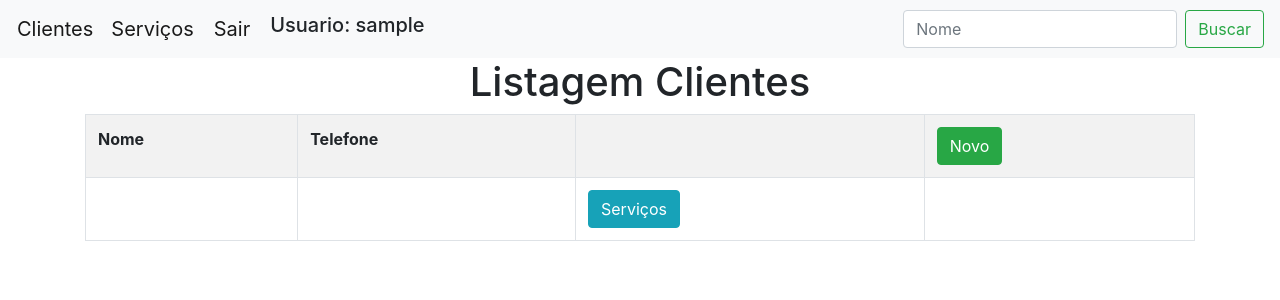
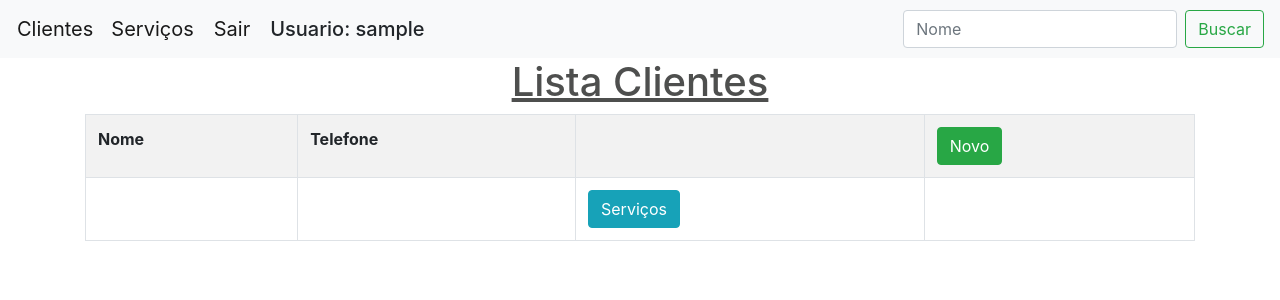
Before and after one commit to sergioBugaia/projeto_gleocar, a Django app: page / in a window 1280 px wide. Shown: the top 300 px of the page. Run offline with Django 4.2, Linux system fonts and the light colour scheme; the visitor is signed in with stand-in values (Sample User, id 1); data that the repository does not hold is empty.

Commit message:
Ajustes layout titulo e texto usuario

```diff
--- a/projeto_oficina/cliente/templates/oficina/clientes.html
+++ b/projeto_oficina/cliente/templates/oficina/clientes.html
@@ -12,7 +12,7 @@
                 {% endif %}
                 <td></td>
                 <td>
-                    <h5>Usuario: {{request.user.username}}</h5>
+                    <h5 style="margin-top: 7px;">Usuario: {{request.user.username}}</h5>
                 </td>
             </tr>
         </table>
@@ -22,9 +22,8 @@
             <button class="btn btn-outline-success my-2 my-sm-0" type="submit">Buscar</button>
         </form>
     </nav>
-
     <div class="container">
-        <h1 style='text-align:center;'>Listagem Clientes</h1>
+        <h1 style='text-align:center;'><u style="height: 5px;color: rgb(78, 79, 78);">Lista Clientes</u></h1>
         <table class="table table-striped table-bordered">
             <tr>
                 <th>Nome</th>
--- a/projeto_oficina/cliente/templates/oficina/novo_cliente.html
+++ b/projeto_oficina/cliente/templates/oficina/novo_cliente.html
@@ -1,13 +1,11 @@
 {% extends 'oficina/base.html' %}
 {% block conteudo %}
 {% load crispy_forms_tags %}
-<div class="text-center">
-    <h1><u style="height: 5px;color: rgb(45, 124, 9);">Formulario Novo Cliente</u></h1>
-</div>
 <div class="text-left" style="padding: 20px;">
     <td><button class="btn btn-primary mt-3"><a href="/" style='color:white;'>Voltar</a></button></td>
 </div>
 <div class="container" style="padding:30px;" style="width:95%; font-size:14px">
+    <h1 style='text-align:center;'><u style="height: 5px;color: rgb(78, 79, 78);">Formulário Novo Cliente</u></h1>
     <form class="card p-3 mt-5" action="" method="POST" novalidate autocomplete="off">
         {% csrf_token %}
         <div class="row">
--- a/projeto_oficina/cliente/templates/oficina/novo_servico.html
+++ b/projeto_oficina/cliente/templates/oficina/novo_servico.html
@@ -1,13 +1,11 @@
 {% extends 'oficina/base.html' %}
 {% block conteudo %}
 {% load crispy_forms_tags %}
-<div class="text-center" style="margin: 0px; padding: 0px;">
-    <h1><u style="height: 5px;color: rgb(45, 124, 9);">Formulario Novo Serviço</u></h1>
-</div>
 <div class="text-left" style="margin-left:20px;">
     <button class="btn btn-primary mt-3"><a href="/" style='color:white;'>Voltar</a></button>
 </div>
 <div class="container" style="padding:30px;" style="width:90%; font-size:14px">
+    <h1 style='text-align:center;'><u style="height: 5px;color: rgb(78, 79, 78);">Formulário Novo Serviço</u></h1>
     <form class="card p-3 mt-5" action="" method="POST" novalidate autocomplete="off">
         {% csrf_token %}
         <div class="row">
--- a/projeto_oficina/cliente/templates/oficina/servicos.html
+++ b/projeto_oficina/cliente/templates/oficina/servicos.html
@@ -12,7 +12,7 @@
                 {% endif %}
                 <td></td>
                 <td>
-                    <h5>Usuario: {{request.user.username}}</h5>
+                    <h5 style="margin-top: 7px;">Usuario: {{request.user.username}}</h5>
                 </td>
             </tr>
         </table>
@@ -24,7 +24,7 @@
         </form>
     </nav>
 <div class="container">
-    <h1 style='text-align:center;'>Lista de Serviços</h1>
+    <h1 style='text-align:center;'><u style="height: 5px;color: rgb(78, 79, 78);">Lista Serviços</u></h1>
     <table class="table table-striped table-bordered">
         <tr>
             <th>Cliente</th>
```
